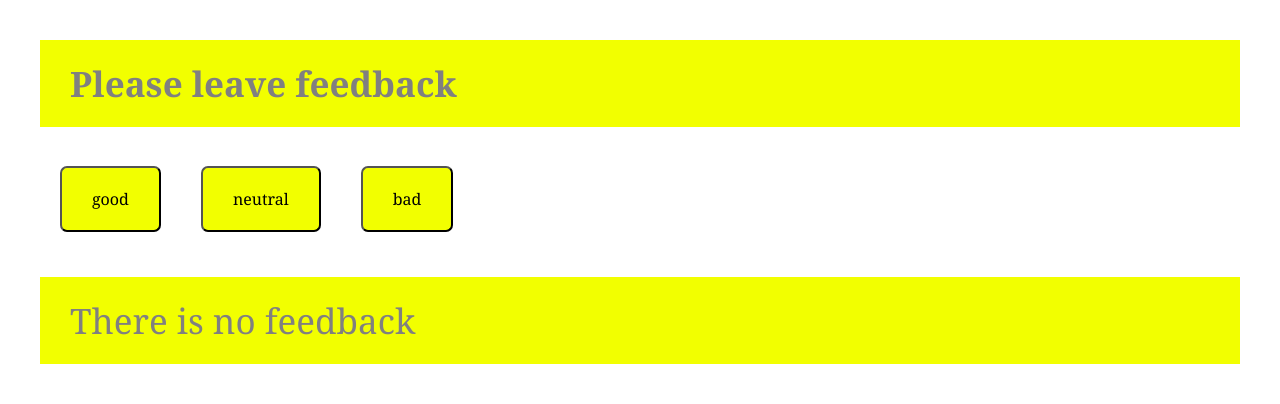
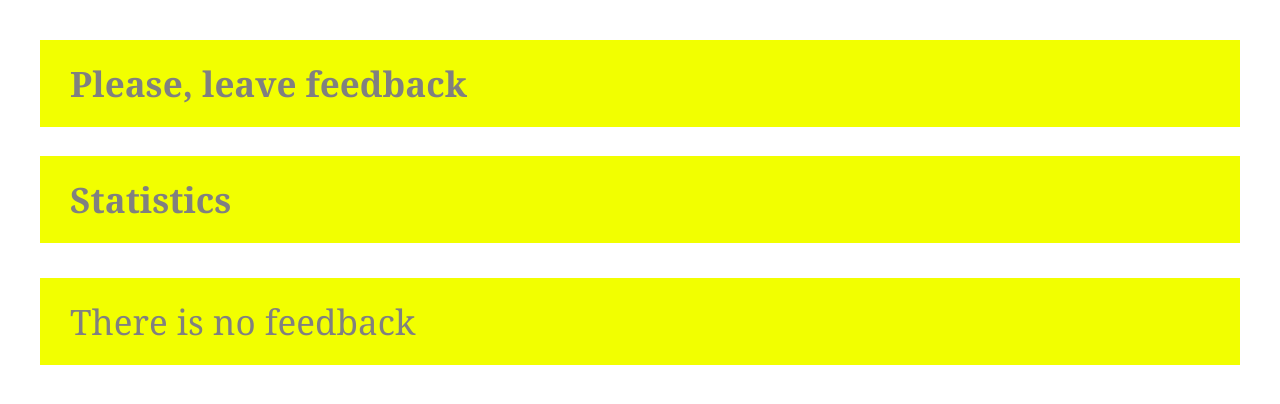
Before and after one commit to LyudmilaD/goit-react-hw-04-hooks-feedback, a React (Create React App) app: page / in a window 1280 px wide. Shown: the top 404 px of the page. Built offline with nearby package versions, Linux system fonts and the light colour scheme.

Commit message:
add hooks

```diff
--- a/src/components/App.jsx
+++ b/src/components/App.jsx
@@ -1,59 +1,47 @@
-import React from 'react';
+import { useState } from 'react';
+
 import Statistics from './feedback/statistics';
 import Section from './feedback/section';
 import FeedbackOptions from './feedback/feedbackOptions';
 import Notification from './feedback/notification';
 
-export class App extends React.Component {
-  state = {
+export const App = () => {
+  const [state, setState] = useState({
     good: 0,
     neutral: 0,
     bad: 0,
+  });
+
+  const countTotalFeedback = () => {
+    const { good, neutral, bad } = state;
+    return good + neutral + bad;
   };
 
-  countTotalFeedback = () => {
-    return Object.values(this.state).reduce((total, item) => total + item, 0);
+  const countPositiveFeedbackPercentage = () => {
+    const { good } = state;
+    return Math.round((good / countTotalFeedback()) * 100);
   };
 
-  countPositiveFeedbackPercentage = () => {
-    return ((this.state.good / this.countTotalFeedback()) * 100).toFixed(2);
+  const onLeaveFeedback = name => {
+    setState(state => ({ ...state, [name]: state[name] + 1 }));
   };
 
-  onLeaveFeedback = e => {
-    const name = e.target.name;
-    this.setState(prevState => ({
-      [name]: prevState[name] + 1,
-    }));
-  };
-
-  render() {
-    const total = this.countTotalFeedback();
-    const positivePercentage = this.countPositiveFeedbackPercentage();
-    const objKey = Object.keys(this.state);
-    const { good, neutral, bad } = this.state;
-    return (
-      <>
-        <Section title="Please leave feedback">
-          <FeedbackOptions
-            options={objKey}
-            onLeaveFeedback={this.onLeaveFeedback}
+  return (
+    <>
+      <Section title="Please, leave feedback">
+        {/* <FeedbackOptions options={options} onLeaveFeedback={onLeaveFeedback} /> */}
+      </Section>
+      <Section title="Statistics">
+        {countTotalFeedback() ? (
+          <Statistics
+            stat={state}
+            total={countTotalFeedback()}
+            positivePercentage={countPositiveFeedbackPercentage()}
           />
-        </Section>
-
-        {total === 0 ? (
+        ) : (
           <Notification message="There is no feedback" />
-        ) : (
-          <Section title="Statistics">
-            <Statistics
-              good={good}
-              neutral={neutral}
-              bad={bad}
-              total={total}
-              positivePercentage={positivePercentage}
-            />
-          </Section>
         )}
-      </>
-    );
-  }
-}
+      </Section>
+    </>
+  );
+};
--- a/src/components/feedback/feedbackOptions.jsx
+++ b/src/components/feedback/feedbackOptions.jsx
@@ -9,8 +9,7 @@ const FeedbackOptions = ({ options, onLeaveFeedback }) => {
           className={styles.button}
           key={option}
           type="button"
-          name={option}
-          onClick={onLeaveFeedback}
+          onClick={() => onLeaveFeedback(option)}
         >
           {option}
         </button>
--- a/src/components/feedback/feedbackStyles.module.css
+++ b/src/components/feedback/feedbackStyles.module.css
@@ -20,3 +20,9 @@
 
 
 }
+
+.text {
+    font-size: 14px;
+    font-weight: 500;
+    text-transform: capitalize;
+}
--- a/src/components/feedback/statistics.jsx
+++ b/src/components/feedback/statistics.jsx
@@ -1,23 +1,26 @@
 import PropTypes from 'prop-types';
+import styles from './feedbackStyles.module.css';
 
-const Statistics = ({ good, neutral, bad, total, positivePercentage }) => {
+const Statistics = ({ stat, total, positivePercentage }) => {
   return (
     <>
-      <p>Good:{good}</p>
-      <p>Neutral:{neutral}</p>
-      <p>Bad:{bad}</p>
-      <p>Total:{total}</p>
-      <p>Positive feedback:{positivePercentage} %</p>
+      {Object.entries(stat).map(([key, value]) => (
+        <p className={styles.text} key={key}>
+          {key}: {value}
+        </p>
+      ))}
+      <p className={styles.text}> Total: {total}</p>
+      <p className={styles.text}> Positive feedback: {positivePercentage}%</p>
     </>
   );
 };
-
 Statistics.propTypes = {
-  good: PropTypes.number.isRequired,
-  neutral: PropTypes.number.isRequired,
-  bad: PropTypes.number.isRequired,
+  stat: PropTypes.shape({
+    good: PropTypes.number.isRequired,
+    neutral: PropTypes.number.isRequired,
+    bad: PropTypes.number.isRequired,
+  }).isRequired,
   total: PropTypes.number.isRequired,
-  positivePercentage: PropTypes.string.isRequired,
+  positivePercentage: PropTypes.number.isRequired,
 };
-
 export default Statistics;
```
